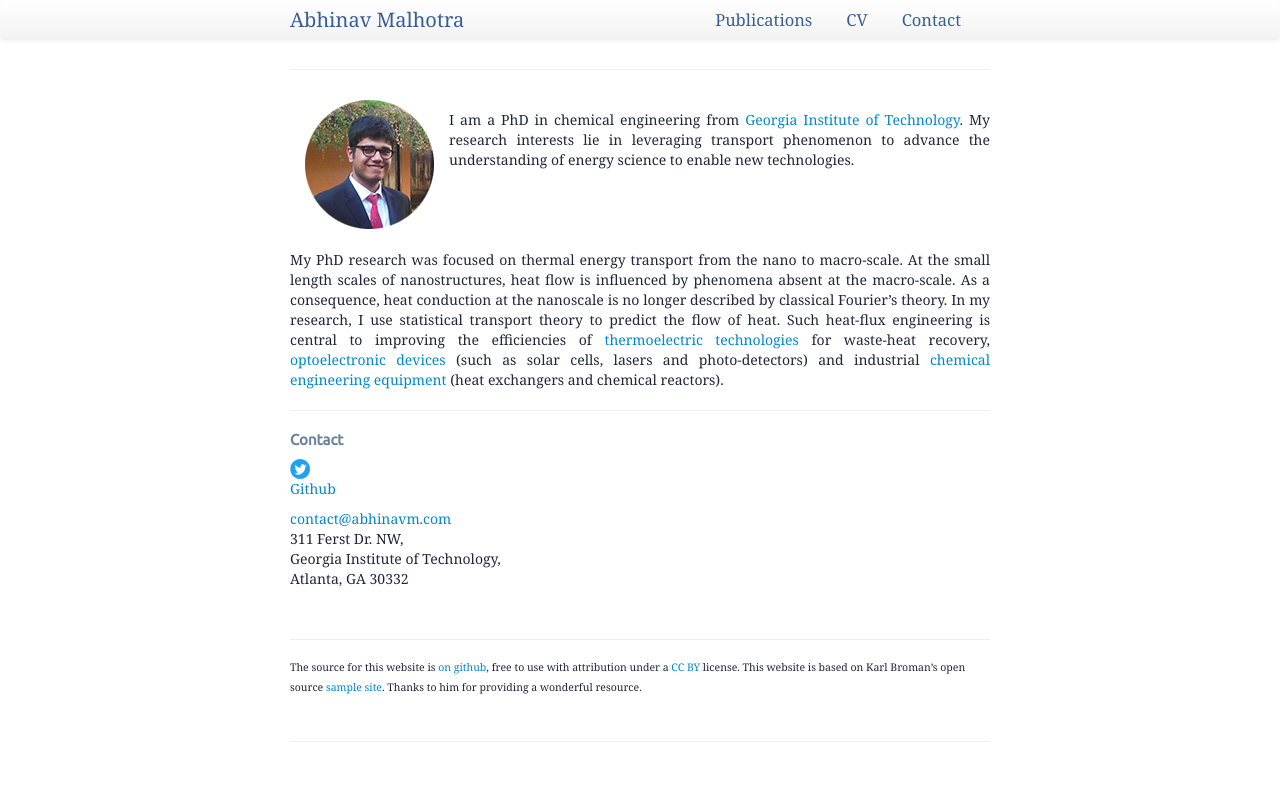
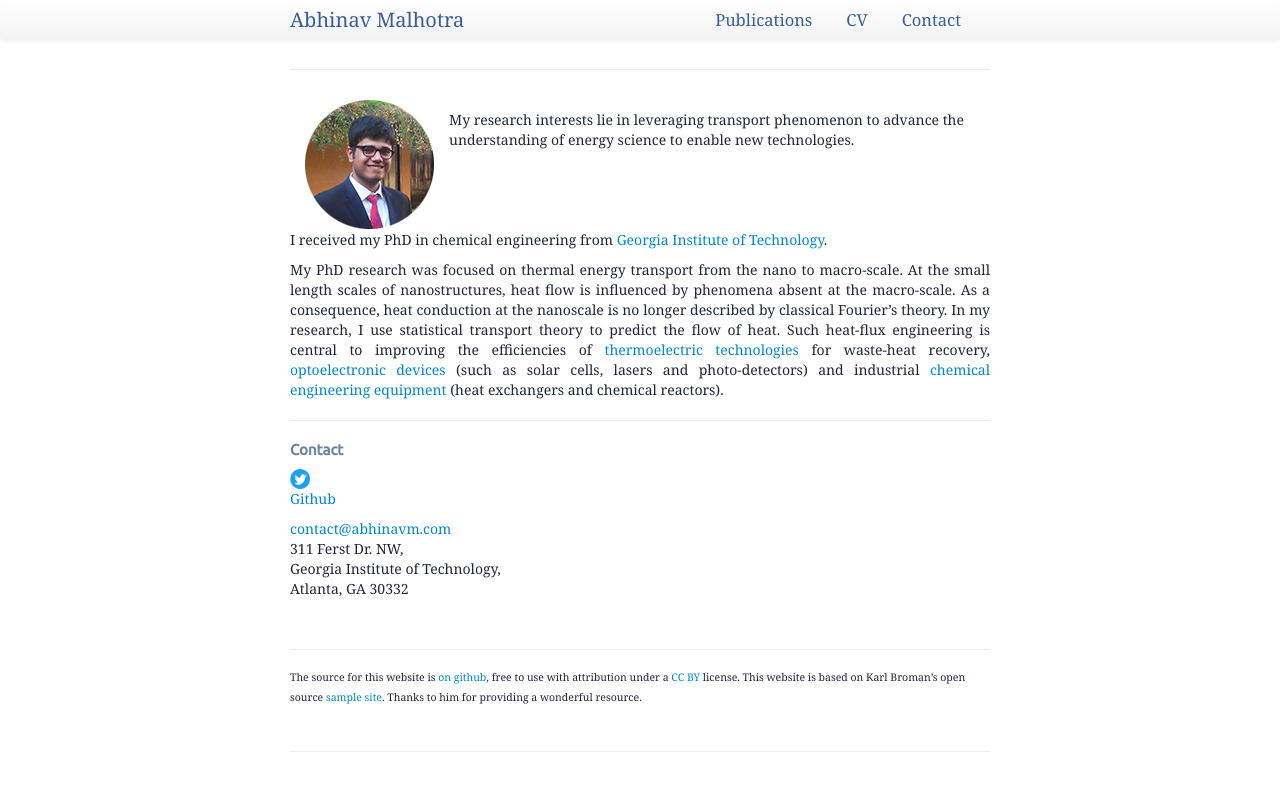
Before and after one commit to ABMalhotra/ABMalhotra.github.io, a Jekyll site: the page built from index.md, in a window 1280 px wide. Shown: the top 791 px of the page. Built offline with Jekyll 4.4.1, drawn with Linux system fonts in a browser that asks for light colours; some web fonts are replaced; comment, search, counter and statistics services are not loaded.

Commit message:
index bio change

```diff
--- a/index.md
+++ b/index.md
@@ -12,11 +12,12 @@ description: About page for Abhinav Malhotra
 
 <p> <img style="padding: 0 15px; float: left;" src="assets/images/AM2.jpg" /></p>
 
-I am a PhD in chemical engineering from [Georgia Institute of Technology](https://www.chbe.gatech.edu){:target="_blank"}. My research interests lie in leveraging transport phenomenon to advance the understanding of energy science to enable new technologies.
-{: style="text-align: justify;"}
+My research interests lie in leveraging transport phenomenon to advance the understanding of energy science to enable new technologies.
 
 <br/><br/><br/>
 
+I received my PhD in chemical engineering from [Georgia Institute of Technology](https://www.chbe.gatech.edu){:target="_blank"}.
+{: style="text-align: justify;"}
 My PhD research was focused on thermal energy transport from the nano to macro-scale. At the small length scales of nanostructures, heat flow is influenced by phenomena absent at the macro-scale. As a consequence, heat conduction at the nanoscale is no longer described by classical Fourier's theory. In my research, I use statistical transport theory to predict the flow of heat. Such heat-flux engineering is central to improving the efficiencies of [thermoelectric technologies](https://www.nature.com/subjects/thermoelectrics){:target="_blank"} for waste-heat recovery, [optoelectronic devices](https://en.wikipedia.org/wiki/Optoelectronics){:target="_blank"} (such as solar cells, lasers and photo-detectors) and industrial [chemical engineering equipment](https://www.aiche.org/rapid/projects/list){:target="_blank"} (heat exchangers and chemical reactors).
 {: style="text-align: justify;"}
 
```
